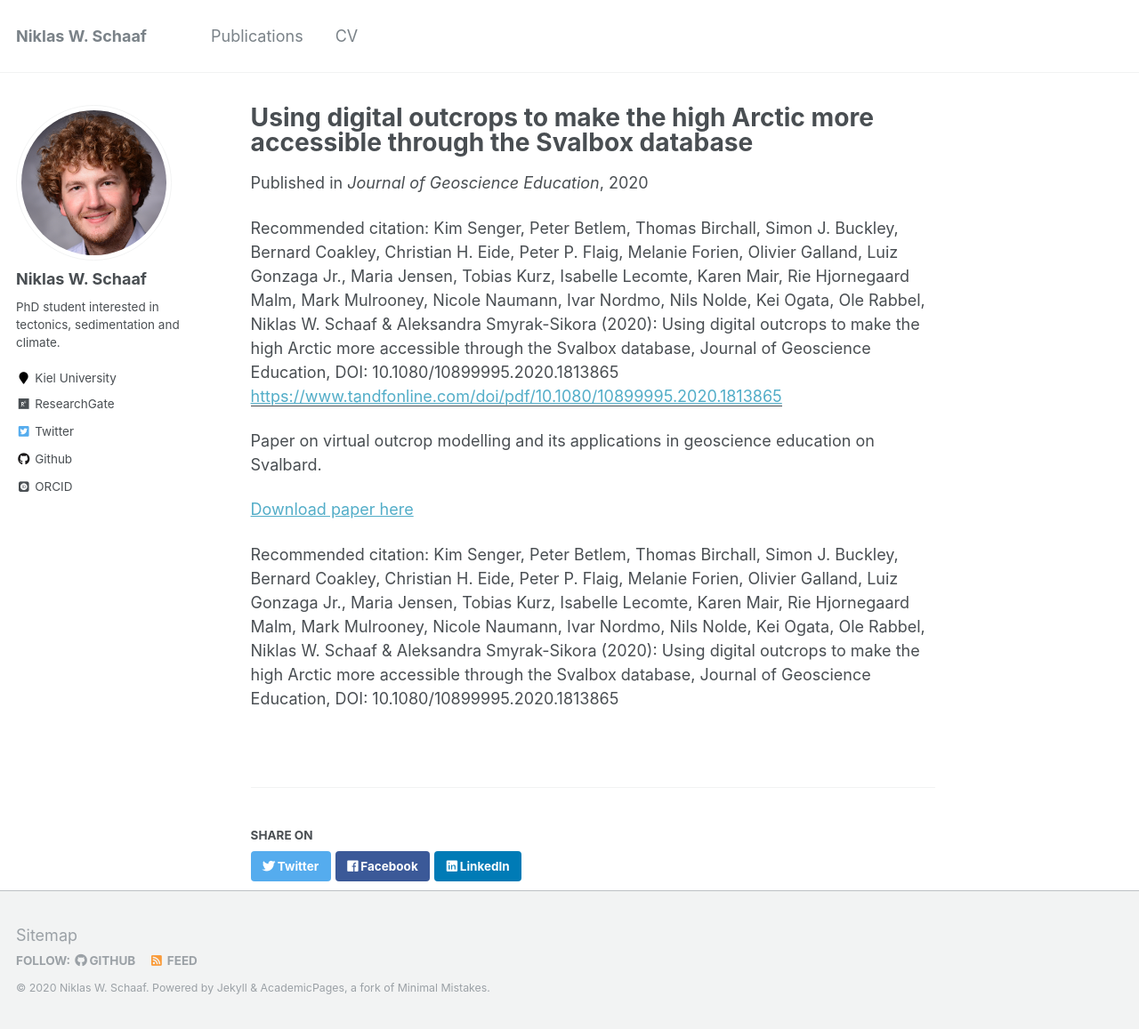
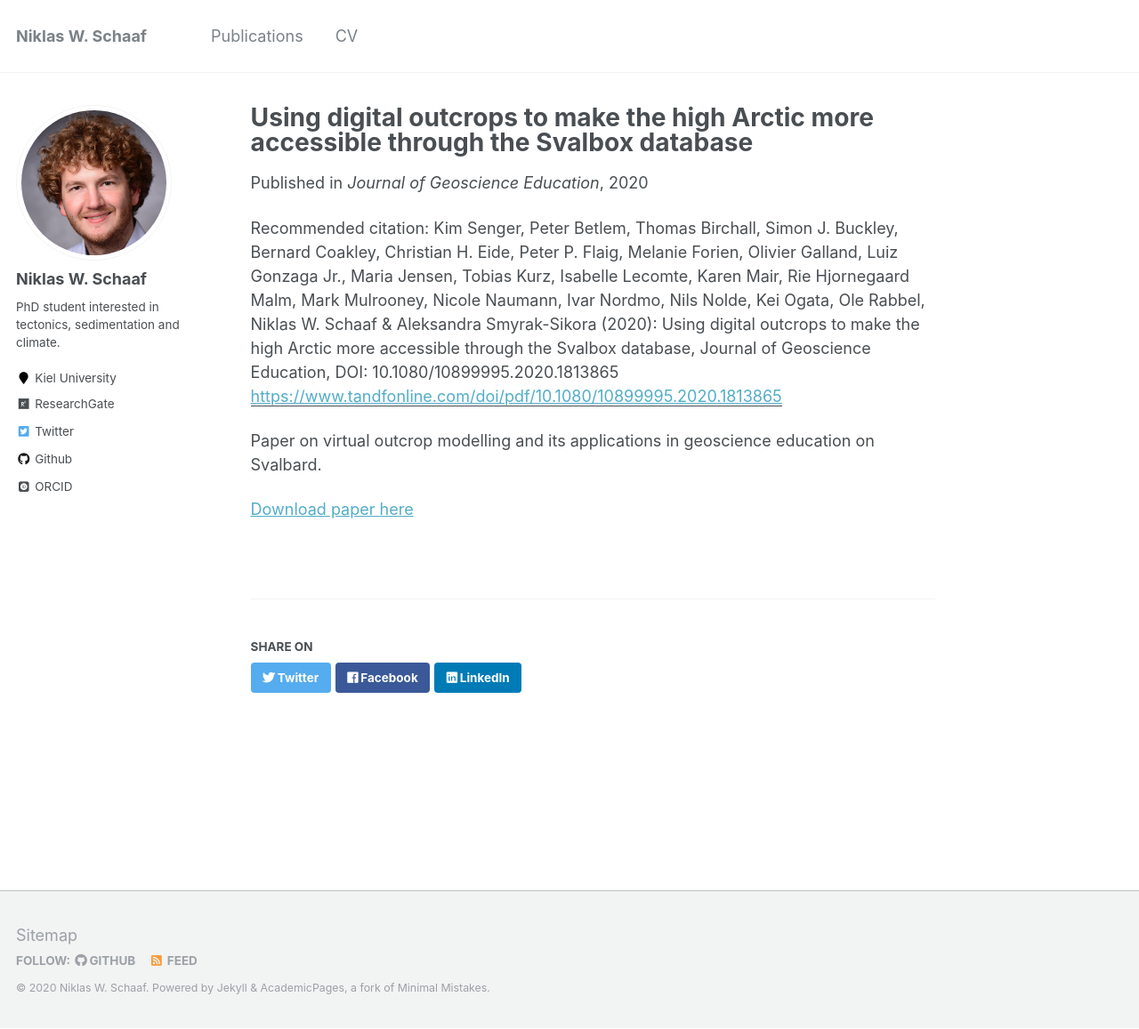
Before and after one commit to NiklasSchaaf/niklasschaaf.github.io, a Jekyll site: the page built from _publications/2020-10-05-Senger_etal_2020.md, in a window 1280 px wide and 1157 px high. Shown: the whole window at 89% size. Built offline with Jekyll 4.4.1, drawn with Linux system fonts in a browser that asks for light colours; some web fonts are replaced.

Commit message:
pub no cit

```diff
--- a/_publications/2020-10-05-Senger_etal_2020.md
+++ b/_publications/2020-10-05-Senger_etal_2020.md
@@ -11,5 +11,3 @@ citation: 'Kim Senger, Peter Betlem, Thomas Birchall, Simon J. Buckley, Bernard
 Paper on virtual outcrop modelling and its applications in geoscience education on Svalbard.
 
 [Download paper here](https://www.tandfonline.com/doi/pdf/10.1080/10899995.2020.1813865)
-
-Recommended citation: Kim Senger, Peter Betlem, Thomas Birchall, Simon J. Buckley, Bernard Coakley, Christian H. Eide, Peter P. Flaig, Melanie Forien, Olivier Galland, Luiz Gonzaga Jr., Maria Jensen, Tobias Kurz, Isabelle Lecomte, Karen Mair, Rie Hjornegaard Malm, Mark Mulrooney, Nicole Naumann, Ivar Nordmo, Nils Nolde, Kei Ogata, Ole Rabbel, Niklas W. Schaaf & Aleksandra Smyrak-Sikora (2020): Using digital outcrops to make the high Arctic more accessible through the Svalbox database, Journal of Geoscience Education, DOI: 10.1080/10899995.2020.1813865
```
Also changed, not shown: 1 other file.
